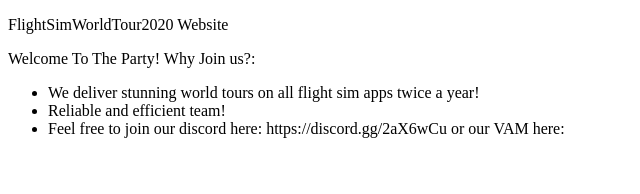
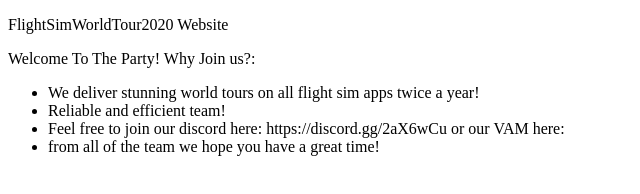
Before and after one commit to TheArtfulPlonker/FLIGHT-SIM-WORLD-TOUR, a plain HTML site: page index.html in a window 1280 px wide. Shown: the whole page, without its empty margins (0-640 px from the left). Drawn offline with Linux system fonts and the light colour scheme.

Commit message:
Update index.html

```diff
--- a/index.html
+++ b/index.html
@@ -11,6 +11,7 @@
                 <li>We deliver stunning world tours on all flight sim apps twice a year!</li>
                 <li>Reliable and efficient team!</li>
                 <li>Feel free to join our discord here: https://discord.gg/2aX6wCu or our VAM here: </li>
+                 <li>from all of the team we hope you have a great time!</li>
             </ul>
 
                 </html>
```
